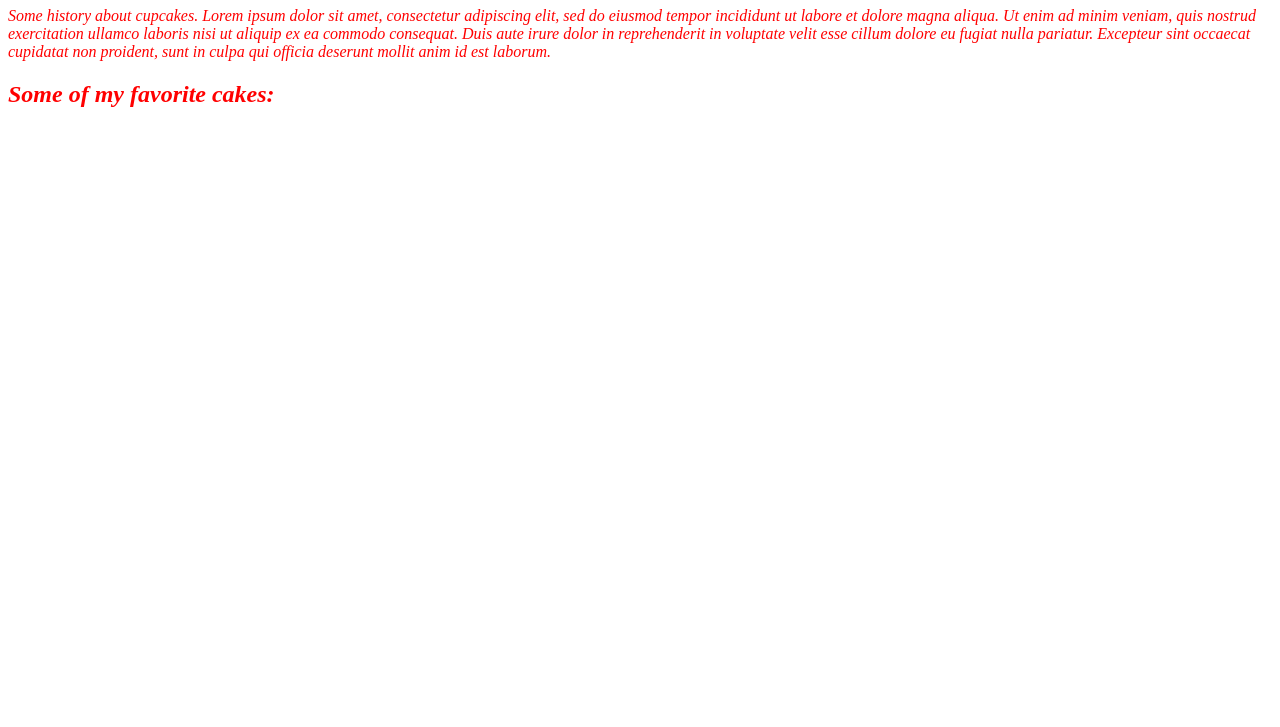
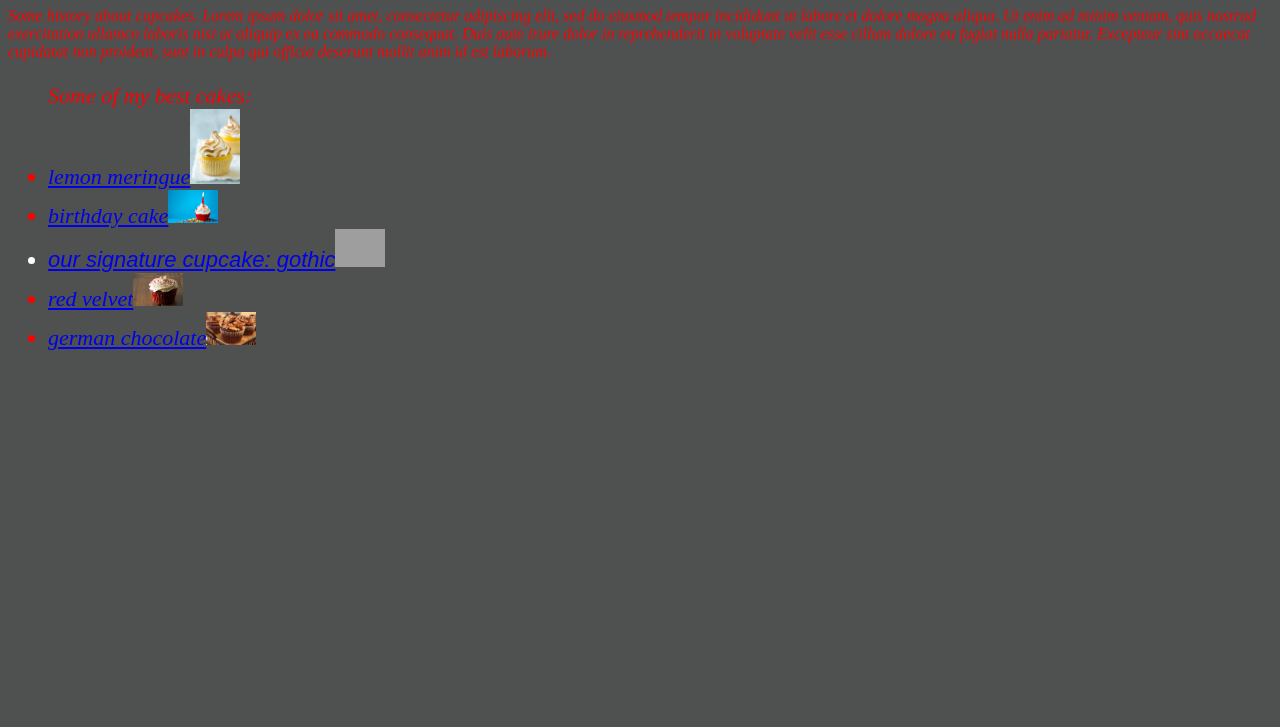
Before and after one commit to hal2814/cupcake-site, a plain HTML site: page index.html in a window 1280 px wide. Shown: the part 73-800 px from the top of the page. Drawn offline with Linux system fonts and the light colour scheme; grey boxes are pictures that could not be loaded.

Commit message:
Added cupcake images and links

```diff
--- a/css/style.css
+++ b/css/style.css
@@ -2,3 +2,26 @@
 color: red;
 font-style: italic;
 }
+
+.best{
+  font-family: fantasy;
+  color: white;
+}
+
+ul {
+  font-size: 22px;
+}
+
+body {
+  background-color: #4e5150;
+}
+
+img {
+  width: 600px;
+  height: auto;
+}
+
+.thumb {
+  width: 50px;
+  height: auto;
+}
--- a/index.html
+++ b/index.html
@@ -8,6 +8,12 @@
     <h1 class="flashy">Cupcakes!</h1>
     <p class="flashy">Some history about cupcakes. Lorem ipsum dolor sit amet, consectetur adipiscing elit, sed do eiusmod tempor incididunt ut labore et dolore magna aliqua. Ut enim ad minim veniam, quis nostrud exercitation ullamco laboris nisi ut aliquip ex ea commodo consequat. Duis aute irure dolor in reprehenderit in voluptate velit esse cillum dolore eu fugiat nulla pariatur. Excepteur sint occaecat cupidatat non proident, sunt in culpa qui officia deserunt mollit anim id est laborum.
     </p>
-    <h2 class="flashy">Some of my favorite cakes:</h2>
+    <ul class="flashy">Some of my best cakes:
+      <li><a href="lemon.html">lemon meringue</a><img src="img/lemon.jpg"class="thumb"></li>
+      <li><a href="birthday.html">birthday cake</a><img src="img/birthday.jpg" class="thumb"></li>
+      <li class="best"><a href="gothic.html">our signature cupcake: gothic</a><img src="img/gothic.jpg" class="thumb"></li>
+      <li><a href="red.html">red velvet</a><img src="img/red.jpg" class="thumb"></li>
+      <li><a href="german.html">german chocolate</a><img src="img/german.jpg" class="thumb"></li>
+    </ul>
   </body>
 </html>
```
Also changed, not shown: birthday.html (added, +11 -0 lines), german.html (added, +11 -0 lines), gothic.html (added, +11 -0 lines), lemon.html (added, +11 -0 lines), red.html (added, +11 -0 lines), img/birthday.jpg (added), img/german.jpg (added), img/lemon.jpg (added), img/red.jpg (added), 3 other files.
